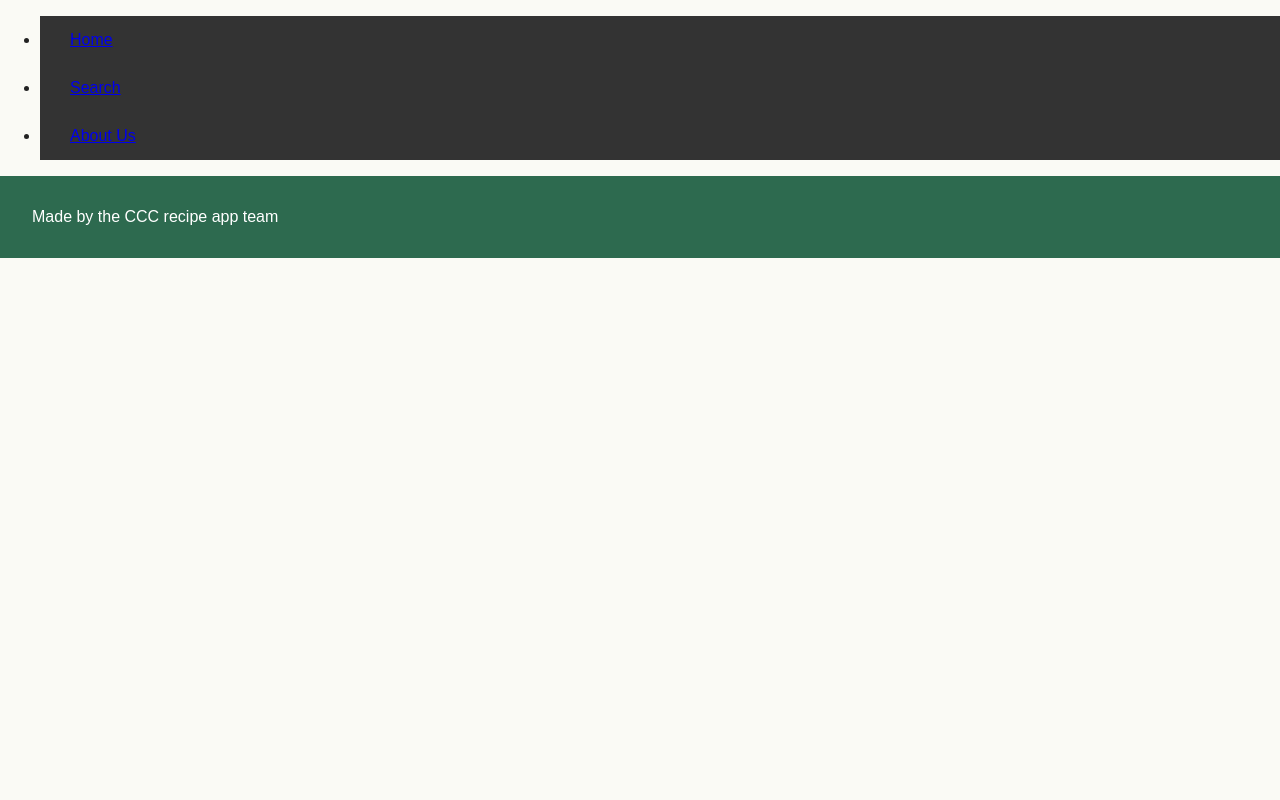
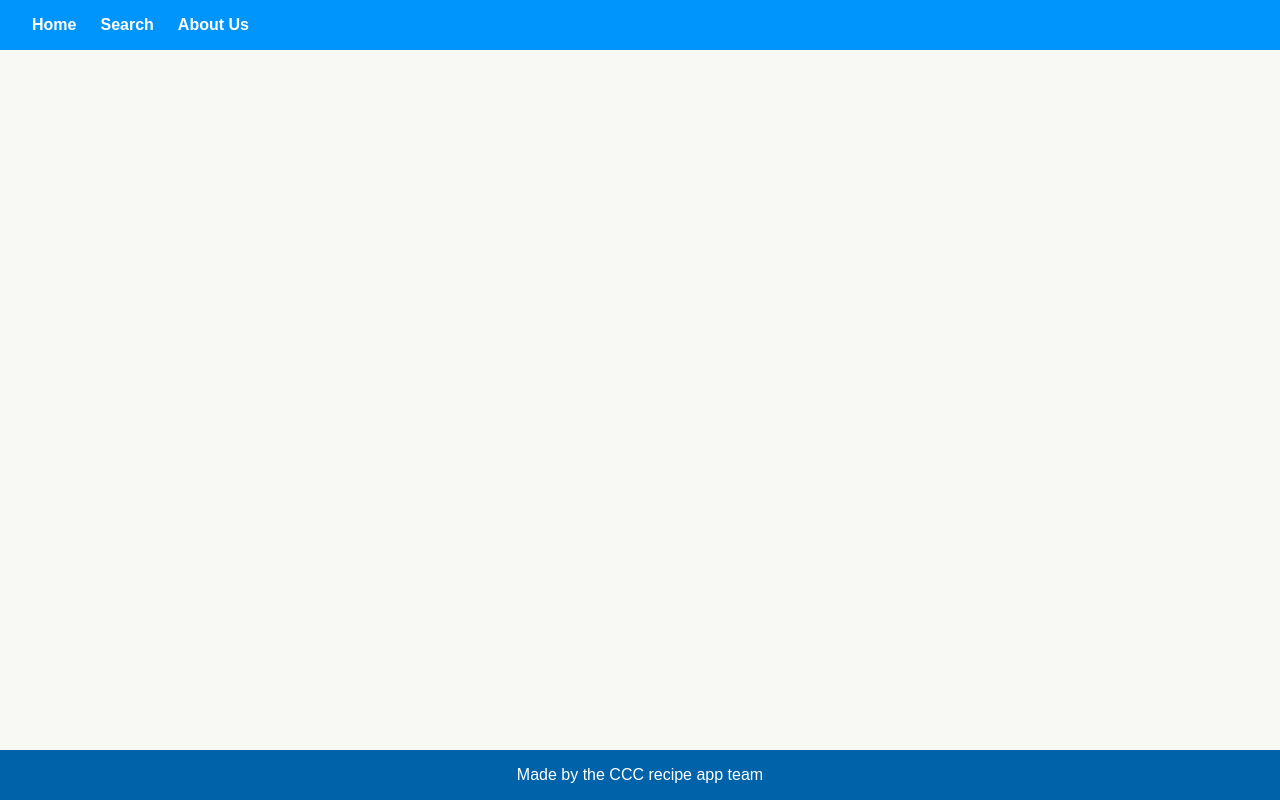
Before and after one commit to wyguy27/Recipe-Match, a Django app: page / in a window 1280 px wide. Run offline with Django 5.2, Linux system fonts and the light colour scheme.

Commit message:
update base.html

```diff
--- a/recipes/static/recipes/style.css
+++ b/recipes/static/recipes/style.css
@@ -1,38 +1,65 @@
 body {
   font-family: Arial, sans-serif;
   margin: 0;
-  background: #fafaf5;
+  min-height: 100vh;
+  display: flex;
+  flex-direction: column;
+  background: #f8f9f5;
   color: #222;
 }
 
-header, footer {
-  background: #2d6a4f;
-  color: white;
+.navbar {
+  background: #0094fd;
   padding: 1rem 2rem;
 }
 
-header h1 { margin: 0; }
-
-nav a {
+.nav-links {
+  list-style: none;
+  margin: 0;
+  padding: 0;
   display: flex;
-  justify-content: space-between; /* Pushes logo and links to opposite ends */
-  align-items: center;            /* Vertically centers the text content */
-  background-color: #333;         /* Dark background */
-  padding: 15px 30px;             /* Padding around the nav elements */
+  gap: 1.5rem;
 }
 
-nav a:hover { text-decoration: underline; }
+.nav-links a {
+  color: white;
+  text-decoration: none;
+  font-weight: bold;
+}
 
-main {
+.nav-links a:hover {
+  text-decoration: underline;
+}
+
+#content {
+  flex: 1;
   max-width: 1000px;
+  width: 100%;
   margin: 2rem auto;
   padding: 0 1rem;
+  box-sizing: border-box;
 }
 
-/* Shared recipe card, used on homepage and search results */
+footer {
+  background: #0062a8;
+  color: white;
+  text-align: center;
+  padding: 1rem;
+}
+
+footer p {
+  margin: 0;
+}
+
+.recipe-grid {
+  display: grid;
+  grid-template-columns: repeat(auto-fill, minmax(220px, 1fr));
+  gap: 1rem;
+}
+
 .recipe-card {
   background: white;
   border-radius: 8px;
   padding: 1rem;
-  box-shadow: 0 2px 6px rgba(0,0,0,0.1);
+  box-shadow: 0 2px 6px rgba(0, 0, 0, 0.1);
 }
```
Also changed, not shown: recipes/static/recipes/real_style.css (added, +46 -0 lines).
